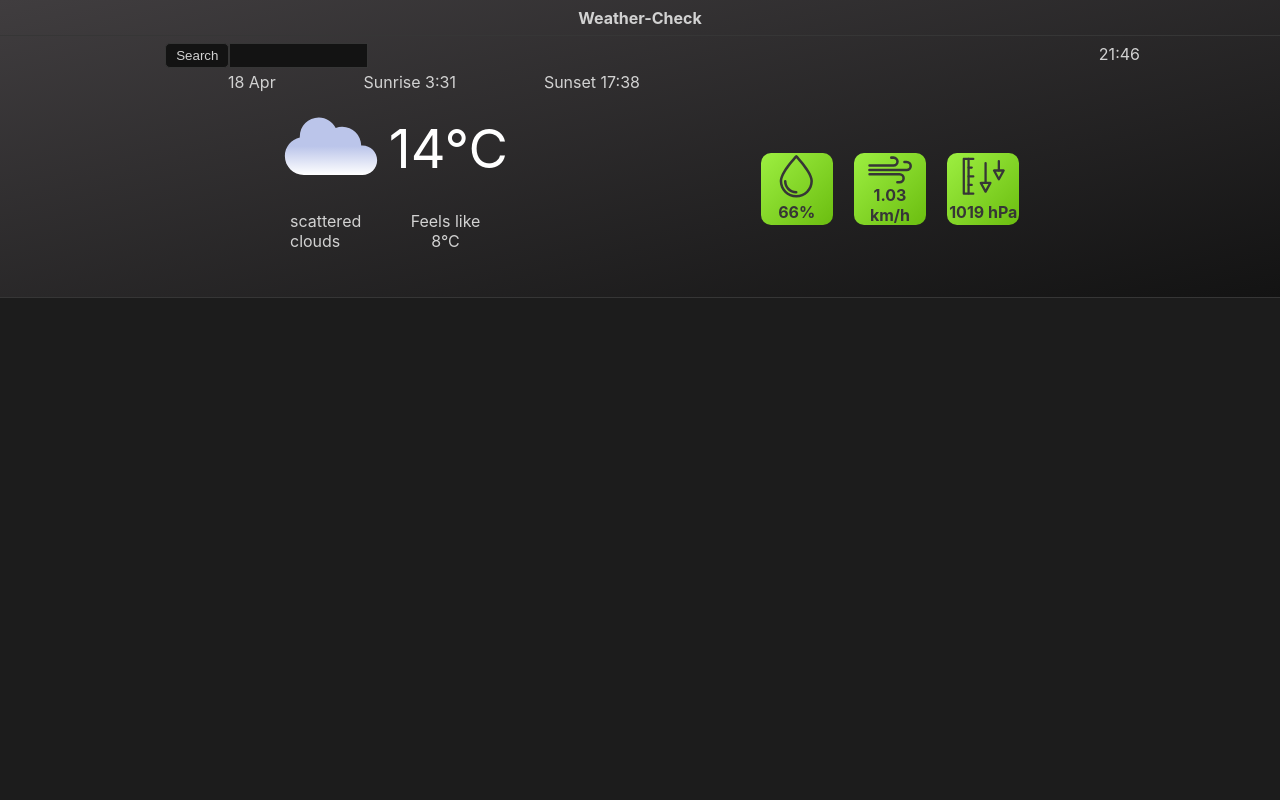
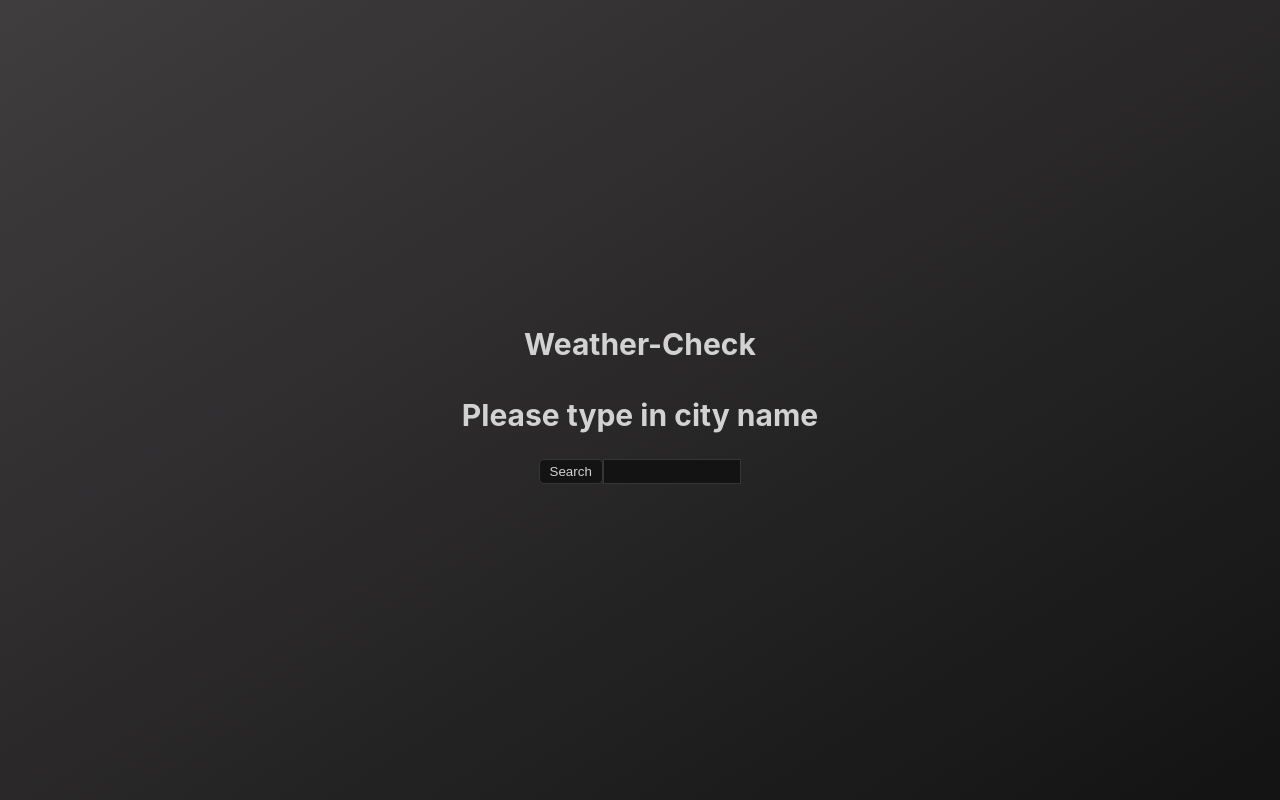
Before and after one commit to michfal/weather-check_v_react, a React (Create React App) app: page / in a window 1280 px wide. Built offline with nearby package versions, Linux system fonts and the light colour scheme.

Commit message:
added intro page

```diff
--- a/src/App.js
+++ b/src/App.js
@@ -1,18 +1,12 @@
 import React from 'react';
+
 import MainPage from './pages/MainPage/MainPage.components';
+import IntroPage from './pages/IntroPage/IntroPage.components';
 import {getCoordinates} from './components/logic/GetData/GetData.components';
 import {getWeatherForCity} from './components/logic/GetData/GetData.components';
 
 import './App.scss';
 
-
-// function App() {
-//   return (
-//     <div className="App">
-//         <MainPage />
-//     </div>
-//   );
-// }
 
 class App extends React.Component {
   constructor() {
@@ -41,7 +35,7 @@ class App extends React.Component {
         wind_deg: 0,
         wind_speed: 1.03,
       },
-      daily: ''
+      daily: '',
     }
   }
 
@@ -60,21 +54,33 @@ class App extends React.Component {
   handleSubmit = (e) => {
     const cityName = e.target[1].value;
     // console.log(cityName);
+
+    this.setState({ redirect: "/home" });
+    console.log(this.state)
     this.getWeather(cityName, process.env.REACT_APP_API_KEY);
     e.preventDefault();
+
   }
 
   render() {
+    console.log(this.state.daily)
+    if (this.state.daily === '') {
+      return (
+        <div className="App">
+          <IntroPage handleSubmit={this.handleSubmit}/>
+        </div>
+      )}
+
     return (
       <div className="App">
         <MainPage
-        handleSubmit={this.handleSubmit}
-        weatherData={this.state}
+          handleSubmit={this.handleSubmit}
+          weatherData={this.state}
         />
       </div>
-
     );
   }
 }
 
+
 export default App;
--- a/src/components/DailyInfoBlock/DailyInfoBlock.components.jsx
+++ b/src/components/DailyInfoBlock/DailyInfoBlock.components.jsx
@@ -11,7 +11,7 @@ import '../DailyInfo/dailyInfo.styles.scss';
 
 function DailyInfoBlock(dailyData) {
     const data = dailyData.dailyData
-    console.log(data)
+    // console.log(data)
 
     return(
         data.map((e) => {
--- a/src/components/Place/place.styles.scss
+++ b/src/components/Place/place.styles.scss
@@ -1,7 +1,4 @@
 @import '../../design-tokens/base.styles';
-
-
-
 
 
 
@@ -18,7 +15,4 @@
         display: inline;
         font-size: $info-text-size
     }
-    &_form {
-        margin: auto auto auto 0;
-    }
 }
--- /dev/null
+++ b/src/pages/IntroPage/IntroPage.components.jsx
@@ -0,0 +1,17 @@
+import Search from '../../components/Search/Search.components';
+
+import './introPage.styles.scss';
+
+function IntroPage({handleSubmit}) {
+    return (
+        <div className="welcome_screen">
+            <h1 className="logo logo--welcome_screen">Weather-Check</h1>
+            <h2>Please type in city name</h2>
+            <div>
+                <Search handleSubmit={handleSubmit}/>
+            </div>
+        </div>
+    )
+}
+
+export default IntroPage;
--- /dev/null
+++ b/src/pages/IntroPage/introPage.styles.scss
@@ -0,0 +1,23 @@
+@import '../../design-tokens/base.styles';
+
+.welcome_screen {
+    z-index: 1;
+    background-image: linear-gradient(to bottom right, #403D3F, #131313);
+    width: 100%;
+    height: 100%;
+    position: absolute;
+    display: flex;
+    flex-direction: column;
+    justify-content: center;
+    align-items: center;
+    transition: opacity 1s;
+}
+
+.logo {
+    font-size: $info-text-size;
+    font-weight: 700;
+    &--welcome_screen {
+        font-size: 1.5rem;
+        margin: 0.5rem
+    }
+}
```
